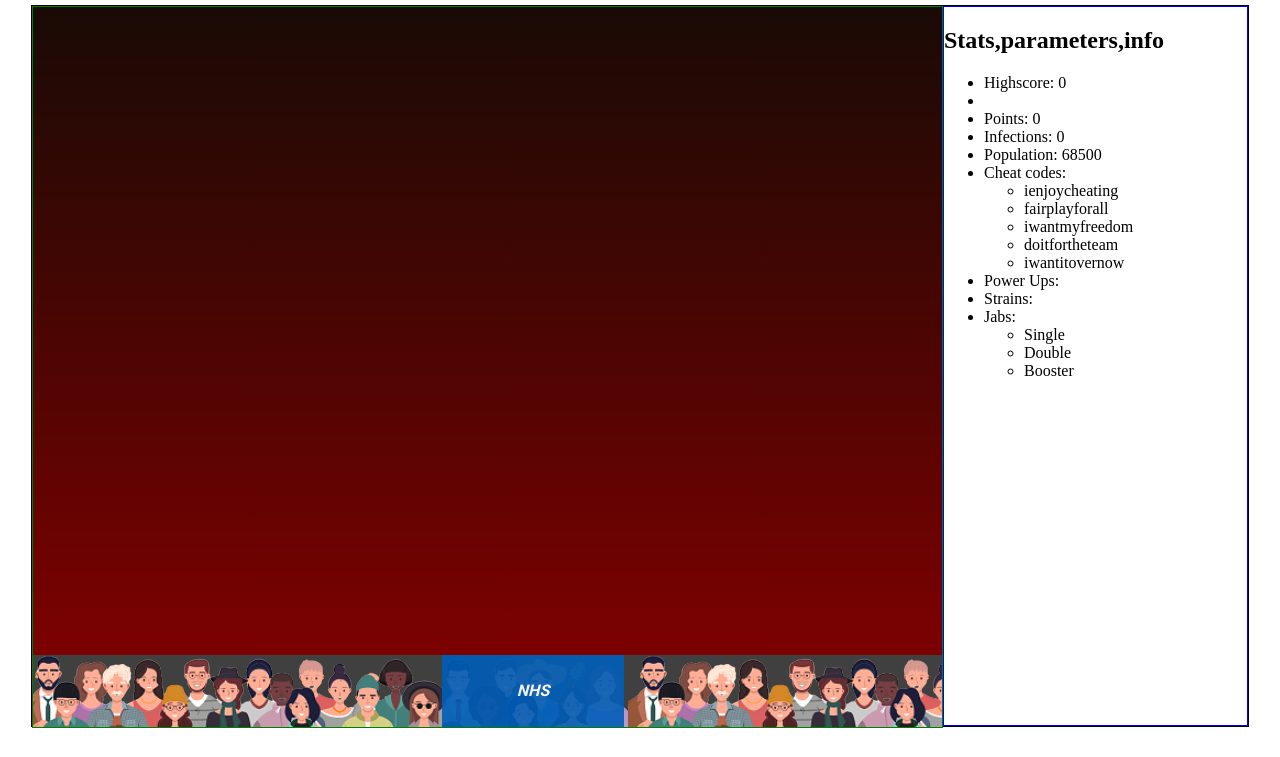
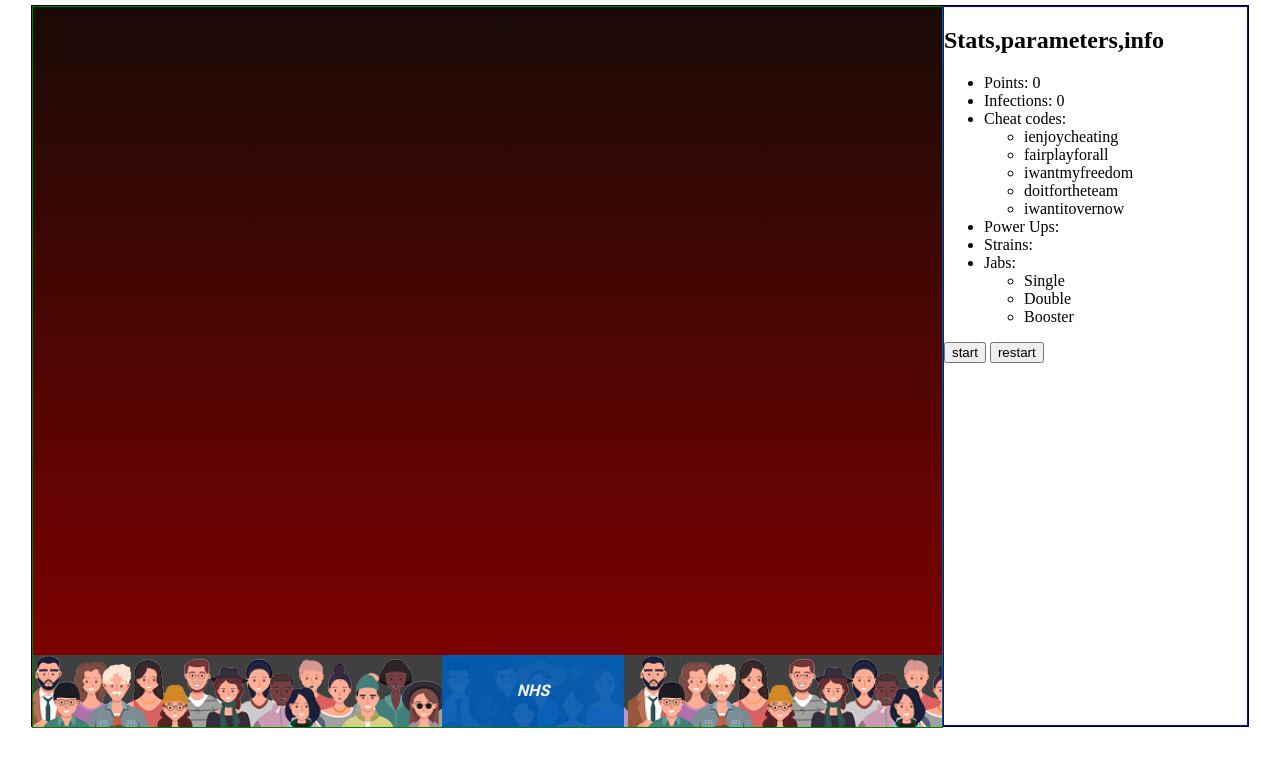
Before and after one commit to rodages/Project-One-The-Pandemic-Game, a plain HTML site: page index.html in a window 1280 px wide. Shown: the part 51-808 px from the top of the page. Drawn offline with Linux system fonts and the light colour scheme; a script that the page names is missing.

Commit message:
Update index.html

```diff
--- a/index.html
+++ b/index.html
@@ -22,11 +22,9 @@
         <aside class="game-info-display-field">
             <h2>Stats,parameters,info</h2>
             <ul>
-                <li>Highscore: <span class="highscore">0</span></li>
-                <li></li>
+                <!-- <li>Highscore: <span class="highscore">0</span></li> -->
                 <li>Points: <span class="points">0</span></li>
                 <li>Infections: <span class="infections">0</span></li>
-                <li>Population: <span class="population">68500</span></li>
                 <li>Cheat codes:<ul class="cheat-codes"></ul> </li>
                 <li >Power Ups:<ul class="power-up-list">
                     <!-- <li class="mask">mask</li>
@@ -51,6 +49,8 @@
                     </ul>
                 </li>
             </ul>
+            <button class="start">start</button>
+            <button class="restart">restart</button>
         </aside>
     </main>
     <script src="https://cdnjs.cloudflare.com/ajax/libs/textfit/2.4.0/textFit.min.js"></script>
```
